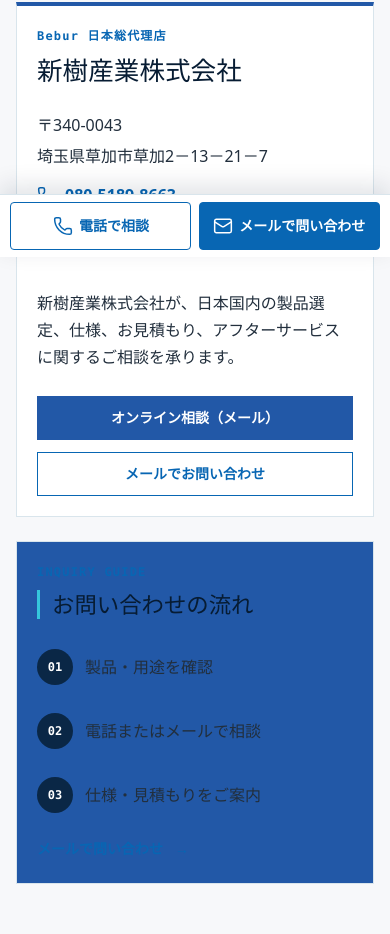
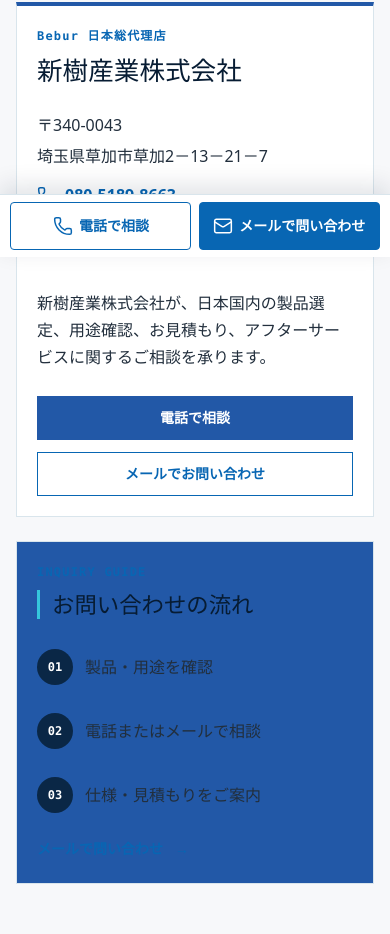
Before and after one commit to xbwgdt/bebur-japan-site, a Next.js app: page /contact in a window 390 px wide. Shown: the part 587-1521 px from the top of the page. Built offline with nearby package versions, Linux system fonts and the light colour scheme; no server answers.

Commit message:
fix: separate contact phone and email actions

```diff
--- a/app/contact/page.tsx
+++ b/app/contact/page.tsx
@@ -1,14 +1,12 @@
-import { Mail, Phone } from "lucide-react";
 import type { Metadata } from "next";
 
 import { Breadcrumbs } from "@/components/breadcrumbs";
+import { ContactPagePanels } from "@/components/contact-page-panels";
 import { PageBlockRenderer } from "@/components/page-block-renderer";
 import { SourceHero } from "@/components/source-faithful/source-hero";
 import { SourceShell } from "@/components/source-faithful/source-shell";
-import { buildMailto } from "@/lib/constants";
 import { canonicalUrl } from "@/lib/routes";
 import { getPublishedPageForRoute } from "@/lib/cms-pages";
-import { publicSiteSettings } from "@/lib/site-settings";
 
 export const metadata: Metadata = {
   title: "お問い合わせ",
@@ -18,46 +16,6 @@ export const metadata: Metadata = {
   },
 };
 
-const inquiryMailto = buildMailto(
-  "Bebur 製品",
-  publicSiteSettings.inquiryEmail,
-);
-
-function ContactInteractivity(): React.ReactElement {
-  return (
-    <div className="contact-page__grid">
-      <article className="contact-panel surface">
-        <address>
-          <a href={`tel:${publicSiteSettings.phone}`}>
-            <Phone aria-hidden="true" size={20} strokeWidth={1.8} />
-            {publicSiteSettings.phone}
-          </a>
-          <a href={inquiryMailto}>
-            <Mail aria-hidden="true" size={20} strokeWidth={1.8} />
-            {publicSiteSettings.inquiryEmail}
-          </a>
-        </address>
-        <div className="contact-panel__actions">
-          <a className="button button--primary" href={inquiryMailto}>
-            オンラインお問い合わせ（メール）
-          </a>
-        </div>
-      </article>
-      <section className="inquiry-guide" aria-labelledby="cms-inquiry-guide-title">
-        <h2 id="cms-inquiry-guide-title">お問い合わせの流れ</h2>
-        <ol>
-          <li>用途・課題を確認</li>
-          <li>必要事項をメールで送信</li>
-          <li>担当者より回答</li>
-        </ol>
-        <a className="inquiry-guide__link" href={inquiryMailto}>
-          メールでお問い合わせ
-        </a>
-      </section>
-    </div>
-  );
-}
-
 export default async function ContactPage(): Promise<React.ReactElement> {
   const cmsPage = await getPublishedPageForRoute("contact");
 
@@ -66,7 +24,7 @@ export default async function ContactPage(): Promise<React.ReactElement> {
       <SourceShell>
         <main className="section source-section site-container">
           <PageBlockRenderer blocks={cmsPage.blocks} />
-          <ContactInteractivity />
+          <ContactPagePanels />
         </main>
       </SourceShell>
     );
@@ -88,58 +46,8 @@ export default async function ContactPage(): Promise<React.ReactElement> {
       </div>
 
       <section className="section source-section contact-page">
-        <div className="site-container contact-page__grid">
-          <article
-            className="contact-panel surface"
-            aria-labelledby="contact-company-title"
-          >
-            <p className="contact-panel__label">
-              {publicSiteSettings.distributorName}
-            </p>
-            <h2 id="contact-company-title">
-              {publicSiteSettings.companyName}
-            </h2>
-            <address>
-              <span>〒{publicSiteSettings.postalCode}</span>
-              <span>{publicSiteSettings.address}</span>
-              <a href={`tel:${publicSiteSettings.phone}`}>
-                <Phone aria-hidden="true" size={20} strokeWidth={1.8} />
-                {publicSiteSettings.phone}
-              </a>
-              <a href={inquiryMailto}>
-                <Mail aria-hidden="true" size={20} strokeWidth={1.8} />
-                {publicSiteSettings.inquiryEmail}
-              </a>
-            </address>
-            <p className="contact-panel__description">
-              新樹産業株式会社が、日本国内の製品選定、仕様、お見積もり、アフターサービスに関するご相談を承ります。
-            </p>
-            <div className="contact-panel__actions">
-              <a className="button button--primary" href={inquiryMailto}>
-                オンライン相談（メール）
-              </a>
-              <a className="button button--secondary" href={inquiryMailto}>
-                メールでお問い合わせ
-              </a>
-            </div>
-          </article>
-
-          <section
-            className="inquiry-guide"
-            aria-labelledby="inquiry-guide-title"
-          >
-            <p className="inquiry-guide__eyebrow">INQUIRY GUIDE</p>
-            <h2 id="inquiry-guide-title">お問い合わせの流れ</h2>
-            <ol>
-              <li>製品・用途を確認</li>
-              <li>電話またはメールで相談</li>
-              <li>仕様・見積もりをご案内</li>
-            </ol>
-            <a className="inquiry-guide__link" href={inquiryMailto}>
-              メールで問い合わせ
-              <span aria-hidden="true">→</span>
-            </a>
-          </section>
+        <div className="site-container">
+          <ContactPagePanels />
         </div>
       </section>
     </SourceShell>
--- /dev/null
+++ b/components/contact-page-panels.tsx
@@ -0,0 +1,67 @@
+import { Mail, Phone } from "lucide-react";
+
+import { buildMailto } from "@/lib/constants";
+import {
+  publicSiteSettings,
+  resolveContactPanelStyle,
+} from "@/lib/site-settings";
+
+export function ContactPagePanels(): React.ReactElement {
+  const { contactPage } = publicSiteSettings;
+  const inquiryMailto = buildMailto(
+    "Bebur 製品",
+    publicSiteSettings.inquiryEmail,
+  );
+
+  return (
+    <div className="contact-page__grid">
+      <article
+        className={`contact-panel surface ${resolveContactPanelStyle(contactPage.panel.style)}`}
+        aria-labelledby="contact-company-title"
+      >
+        <p className="contact-panel__label">{contactPage.panel.label}</p>
+        <h2 id="contact-company-title">{publicSiteSettings.companyName}</h2>
+        <address>
+          <span>〒{publicSiteSettings.postalCode}</span>
+          <span>{publicSiteSettings.address}</span>
+          <a href={`tel:${publicSiteSettings.phone}`}>
+            <Phone aria-hidden="true" size={20} strokeWidth={1.8} />
+            {publicSiteSettings.phone}
+          </a>
+          <a href={inquiryMailto}>
+            <Mail aria-hidden="true" size={20} strokeWidth={1.8} />
+            {publicSiteSettings.inquiryEmail}
+          </a>
+        </address>
+        <p className="contact-panel__description">
+          {contactPage.panel.description}
+        </p>
+        <div className="contact-panel__actions">
+          <a className="button button--primary" href={`tel:${publicSiteSettings.phone}`}>
+            {contactPage.panel.phoneActionLabel}
+          </a>
+          <a className="button button--secondary" href={inquiryMailto}>
+            {contactPage.panel.emailActionLabel}
+          </a>
+        </div>
+      </article>
+
+      <section
+        className={`inquiry-guide ${resolveContactPanelStyle(contactPage.guide.style)}`}
+        aria-labelledby="inquiry-guide-title"
+      >
+        <p className="inquiry-guide__eyebrow">{contactPage.guide.eyebrow}</p>
+        <h2 id="inquiry-guide-title">{contactPage.guide.title}</h2>
+        <ol>
+          {contactPage.guide.steps.map((step) => (
+            <li key={step}>{step}</li>
+          ))}
+        </ol>
+        <a className="inquiry-guide__link" href={inquiryMailto}>
+          {contactPage.guide.linkLabel}
+          <span aria-hidden="true">→</span>
+        </a>
+      </section>
+    </div>
+  );
+}
```
Also changed, not shown: 2 other files (tests, documents, lock files or other folders).
